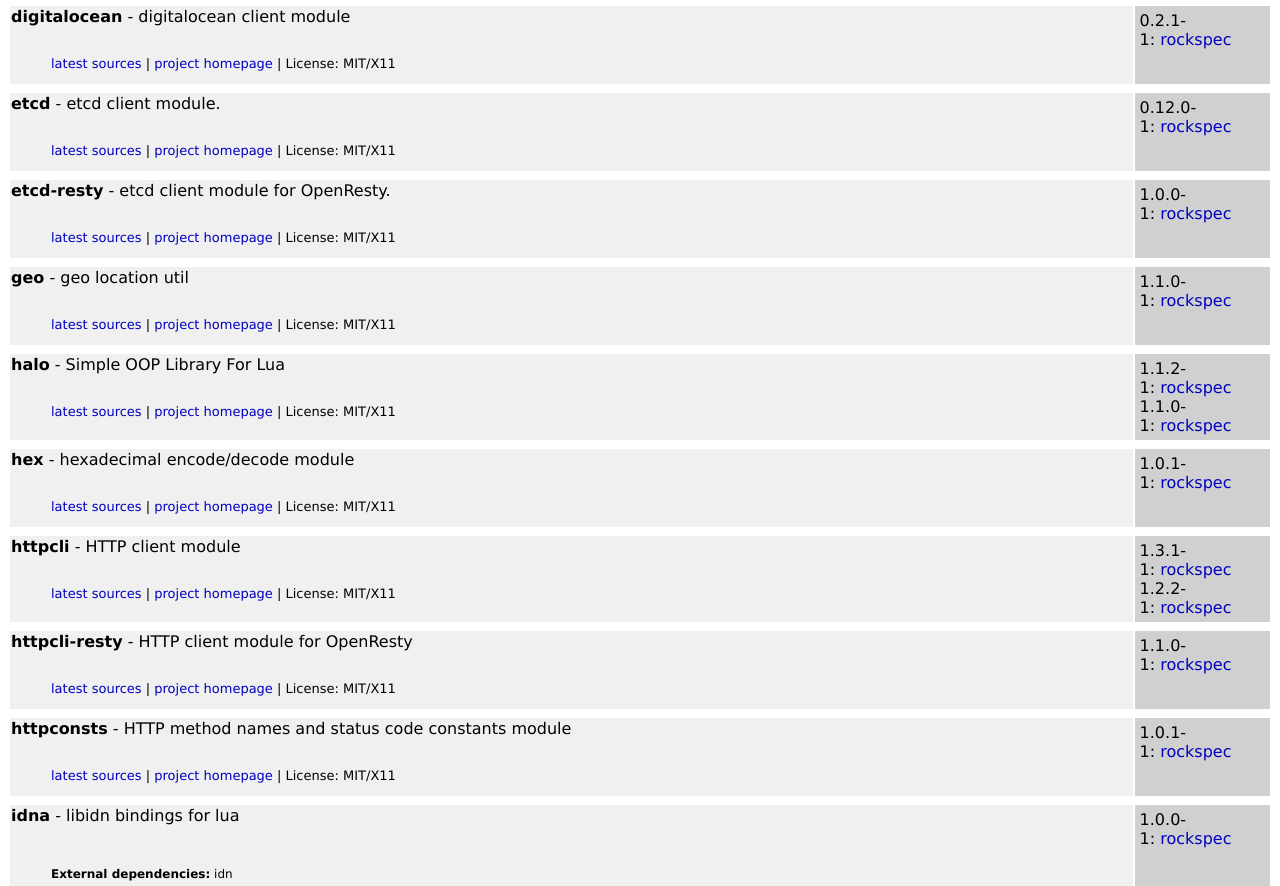
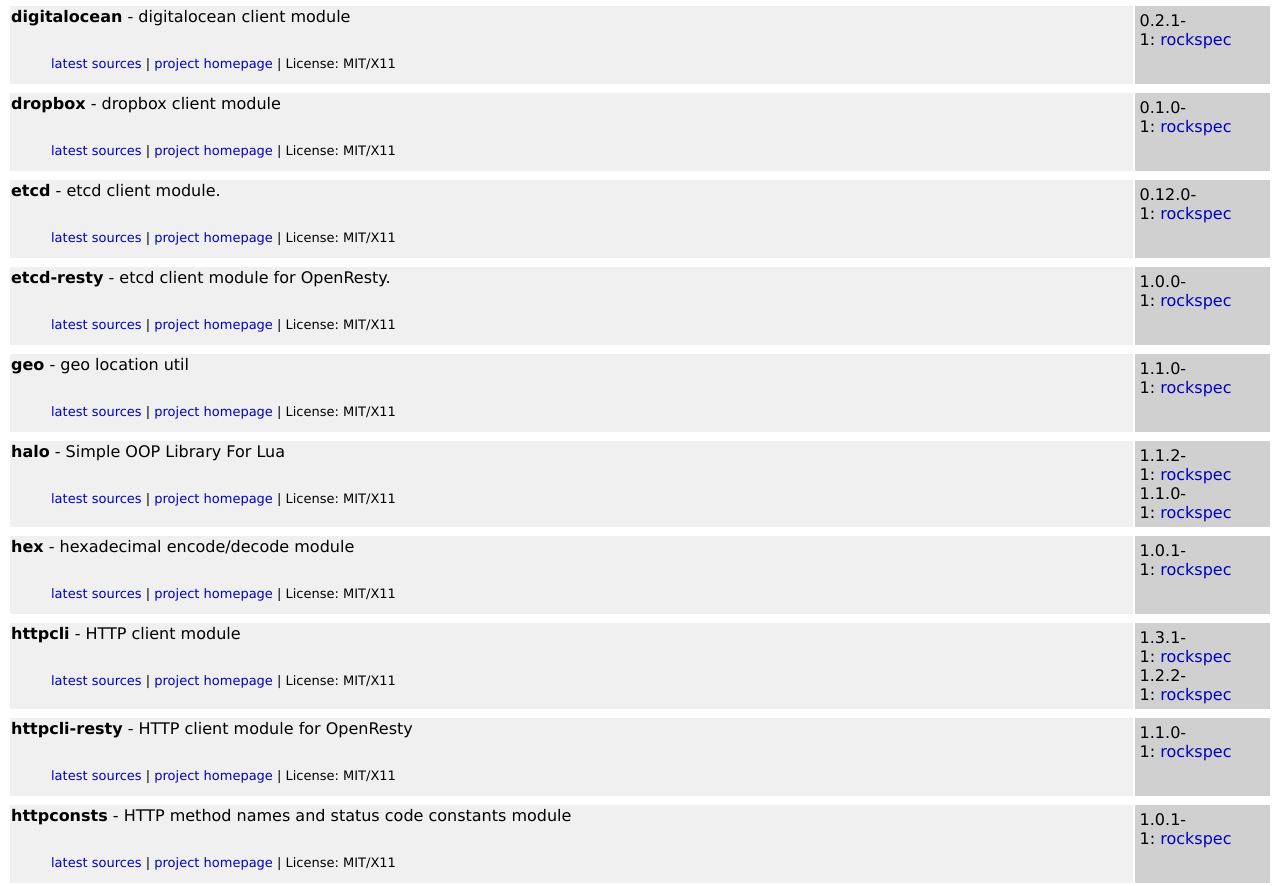
Before and after one commit to mah0x211/rocks, a plain HTML site: page index.html in a window 1280 px wide. Shown: the part 1255-2141 px from the top of the page. Drawn offline with Linux system fonts and the light colour scheme.

Commit message:
dropbox-0.1.0-1.rockspec has been added.

```diff
--- a/index.html
+++ b/index.html
@@ -175,6 +175,15 @@
 </blockquote></a></td>
 <td class="version">
 0.2.1-1:&nbsp;<a href="digitalocean-0.2.1-1.rockspec">rockspec</a><br/></td></tr>
+<tr><td colspan="2" class="spacer"></td></tr>
+<td class="package">
+<p><a name="dropbox"></a><a href="#dropbox" class="pkg"><b>dropbox</b></a> - dropbox client module<br/>
+</p><blockquote><p><br/>
+
+<font size="-1"><a href="git://github.com/mah0x211/lua-dropbox.git">latest sources</a> | <a href="https://github.com/mah0x211/lua-dropbox" target="_blank">project homepage</a> | License: MIT/X11</font></p>
+</blockquote></a></td>
+<td class="version">
+0.1.0-1:&nbsp;<a href="dropbox-0.1.0-1.rockspec">rockspec</a><br/></td></tr>
 <tr><td colspan="2" class="spacer"></td></tr>
 <td class="package">
 <p><a name="etcd"></a><a href="#etcd" class="pkg"><b>etcd</b></a> - etcd client module.<br/>
```
Also changed, not shown: 6 other files.
